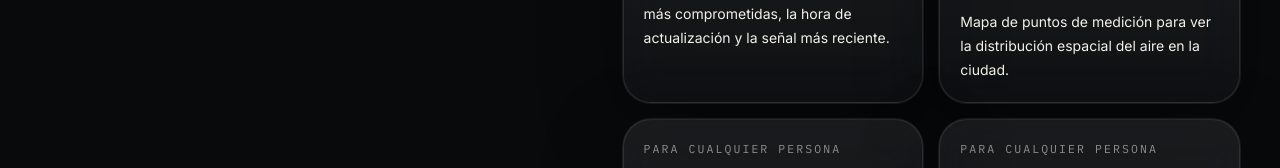
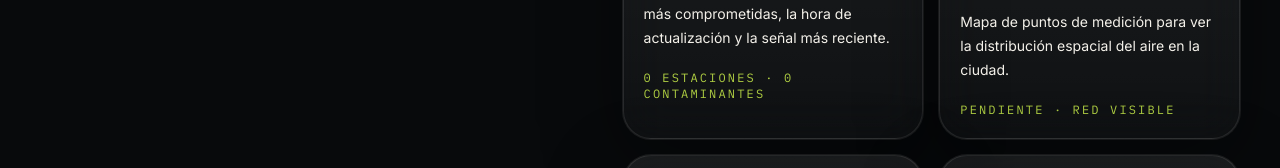
Before and after one commit to AlfonsoCifuentes/madrid-aire, a Next.js app in the folder apps/web/: page /about in a window 1280 px wide. Shown: the part 574-742 px from the top of the page. Built offline with nearby package versions, Linux system fonts and the light colour scheme; no server answers.

Commit message:
feat(about): add live data accents to navigation cards

```diff
--- a/apps/web/src/app/about/page.tsx
+++ b/apps/web/src/app/about/page.tsx
@@ -33,14 +33,16 @@ type RouteCardProps = {
   eyebrow: string;
   title: string;
   description: string;
+  accent?: string;
 };
 
-function RouteCard({ href, eyebrow, title, description }: RouteCardProps) {
+function RouteCard({ href, eyebrow, title, description, accent }: RouteCardProps) {
   return (
     <Link className="glass-panel rounded-[1.75rem] p-5 shadow-atmosphere transition hover:bg-white/10" href={href}>
       <p className="eyebrow text-soft/55">{eyebrow}</p>
       <h2 className="mt-4 text-2xl font-medium text-bone">{title}</h2>
       <p className="mt-4 text-sm leading-6 text-soft/72">{description}</p>
+      {accent && <p className="mt-5 font-data text-xs uppercase tracking-[0.18em] text-lime/80">{accent}</p>}
     </Link>
   );
 }
@@ -52,17 +54,83 @@ export default async function AboutPage({ searchParams }: AboutPageProps) {
   const copy = copyByLanguage[language];
   const [dashboard, system] = await Promise.all([getDashboardPayload(), getSystemStatusPayload()]);
   const summary = dashboard.summary;
+  const worstStationMeta = dashboard.stations?.items.find((item) => item.station_id === summary?.worst_station_id) ?? null;
+  const worstStationLabel = worstStationMeta?.name ?? worstStationMeta?.municipality ?? summary?.worst_station_id ?? "-";
   const publicRoutes = [
-    { href: `/dashboard?lang=${language}`, title: copy.dashboardTitle, description: copy.aboutDashboardDesc },
-    { href: `/map?lang=${language}`, title: copy.mapPageTitle, description: copy.aboutMapDesc },
-    { href: `/stations?lang=${language}`, title: copy.stationsPageTitle, description: copy.aboutStationsDesc },
-    { href: `/predictions?lang=${language}`, title: copy.predictionsTitle, description: copy.aboutPredictionsDesc },
+    {
+      href: `/dashboard?lang=${language}`,
+      title: copy.dashboardTitle,
+      description: copy.aboutDashboardDesc,
+      accent:
+        language === "es"
+          ? `${summary?.station_count ?? 0} estaciones · ${summary?.pollutant_count ?? 0} contaminantes`
+          : `${summary?.station_count ?? 0} stations · ${summary?.pollutant_count ?? 0} pollutants`,
+    },
+    {
+      href: `/map?lang=${language}`,
+      title: copy.mapPageTitle,
+      description: copy.aboutMapDesc,
+      accent:
+        language === "es"
+          ? `${copy.freshness[summary?.freshness ?? "pending"] ?? copy.freshness.pending} · red visible`
+          : `${copy.freshness[summary?.freshness ?? "pending"] ?? copy.freshness.pending} · visible network`,
+    },
+    {
+      href: `/stations?lang=${language}`,
+      title: copy.stationsPageTitle,
+      description: copy.aboutStationsDesc,
+      accent:
+        language === "es"
+          ? `peor nodo: ${worstStationLabel}`
+          : `worst node: ${worstStationLabel}`,
+    },
+    {
+      href: `/predictions?lang=${language}`,
+      title: copy.predictionsTitle,
+      description: copy.aboutPredictionsDesc,
+      accent:
+        language === "es"
+          ? `NO2 · ${system?.predictions.station_count ?? 0} estaciones · ${system?.predictions.horizon_count ?? 0} horizontes`
+          : `NO2 · ${system?.predictions.station_count ?? 0} stations · ${system?.predictions.horizon_count ?? 0} horizons`,
+    },
   ];
   const technicalRoutes = [
-    { href: `/model?lang=${language}`, title: copy.modelTitle, description: copy.aboutModelDesc },
-    { href: `/methodology?lang=${language}`, title: copy.methodologyTitle, description: copy.aboutMethodologyDesc },
-    { href: `/reports?lang=${language}`, title: copy.reportsTitle, description: copy.aboutReportsDesc },
-    { href: `/system?lang=${language}`, title: copy.systemTitle, description: copy.aboutSystemDesc },
+    {
+      href: `/model?lang=${language}`,
+      title: copy.modelTitle,
+      description: copy.aboutModelDesc,
+      accent:
+        system?.model.improvement_pct_vs_best_baseline != null
+          ? `${system.model.improvement_pct_vs_best_baseline > 0 ? "+" : ""}${system.model.improvement_pct_vs_best_baseline.toLocaleString(locale, { maximumFractionDigits: 1 })}% ${language === "es" ? "vs. referencia" : "vs. baseline"}`
+          : undefined,
+    },
+    {
+      href: `/methodology?lang=${language}`,
+      title: copy.methodologyTitle,
+      description: copy.aboutMethodologyDesc,
+      accent:
+        summary?.latest_timestamp
+          ? `${language === "es" ? "última señal" : "latest signal"}: ${formatMoment(summary.latest_timestamp, locale)}`
+          : undefined,
+    },
+    {
+      href: `/reports?lang=${language}`,
+      title: copy.reportsTitle,
+      description: copy.aboutReportsDesc,
+      accent:
+        language === "es"
+          ? `${system?.predictions.generated_at ? `forecast ${formatMoment(system.predictions.generated_at, locale)}` : "forecast -"}`
+          : `${system?.predictions.generated_at ? `forecast ${formatMoment(system.predictions.generated_at, locale)}` : "forecast -"}`,
+    },
+    {
+      href: `/system?lang=${language}`,
+      title: copy.systemTitle,
+      description: copy.aboutSystemDesc,
+      accent:
+        language === "es"
+          ? `${copy.freshness[system?.data_quality.freshness ?? "pending"] ?? copy.freshness.pending} · estado operativo`
+          : `${copy.freshness[system?.data_quality.freshness ?? "pending"] ?? copy.freshness.pending} · operational state`,
+    },
   ];
   const navigationLabels: PublicNavLabels = {
     home: language === "es" ? "Inicio" : "Home",
@@ -163,6 +231,7 @@ export default async function AboutPage({ searchParams }: AboutPageProps) {
                 eyebrow={copy.aboutLiveLabel}
                 title={route.title}
                 description={route.description}
+                accent={route.accent}
               />
             ))}
           </div>
@@ -183,6 +252,7 @@ export default async function AboutPage({ searchParams }: AboutPageProps) {
                 eyebrow={copy.aboutTechnicalLabel}
                 title={route.title}
                 description={route.description}
+                accent={route.accent}
               />
             ))}
           </div>
```
